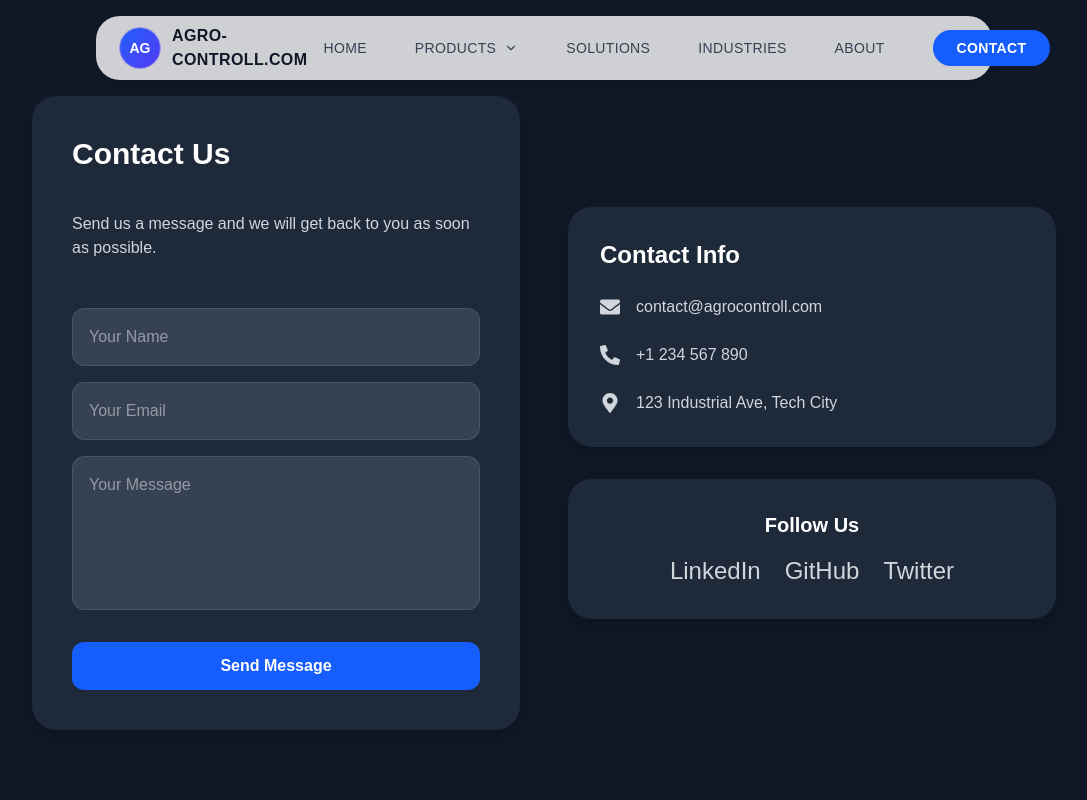
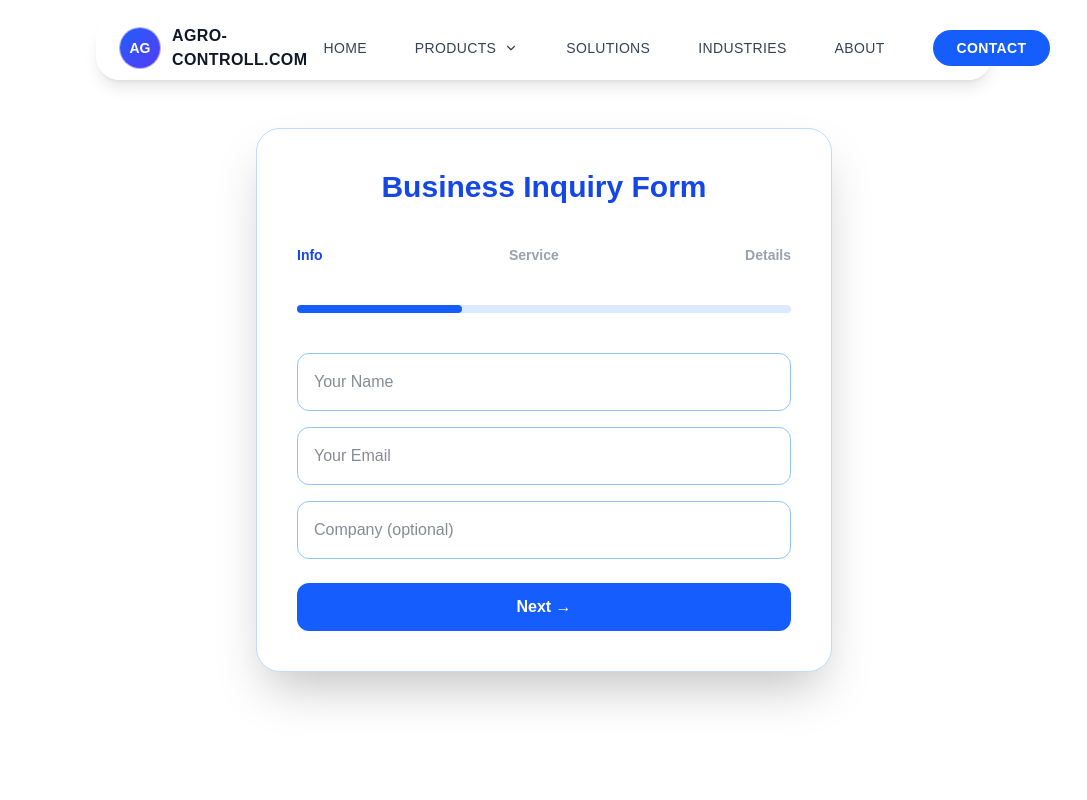
Before and after one commit to Bm8725/agrocontroll.com, a Next.js app: page /contact in a window 1280 px wide. Shown: the top 800 px of the page, without its empty margins (96-1183 px from the left). Built offline with nearby package versions, Linux system fonts and the light colour scheme.

Commit message:
Update chat add

```diff
--- a/src/app/contact/page.js
+++ b/src/app/contact/page.js
@@ -1,112 +1,221 @@
 "use client";
 
 import { useState } from "react";
-import { FaEnvelope, FaPhoneAlt, FaMapMarkerAlt } from "react-icons/fa";
+import { motion } from "framer-motion";
 
-export default function ContactPageDark() {
-  const [form, setForm] = useState({ name: "", email: "", message: "" });
-  const [submitted, setSubmitted] = useState(false);
+export default function BusinessContactForm() {
+  const [step, setStep] = useState(1);
+  const [form, setForm] = useState({
+    name: "",
+    email: "",
+    company: "",
+    service: "",
+    budget: "",
+    message: "",
+  });
+
+  const [status, setStatus] = useState({ type: "", msg: "" });
 
   const handleChange = (e) =>
     setForm({ ...form, [e.target.name]: e.target.value });
 
-  const handleSubmit = (e) => {
+  const next = () => setStep((prev) => prev + 1);
+  const prev = () => setStep((prev) => prev - 1);
+
+const handleSubmit = async (e) => {
   e.preventDefault();
-    setSubmitted(true);
-    console.log(form);
+  setSubmitting(true);
+  setStatus(null);
+
+  try {
+    const res = await fetch("https://api.doxer.ro/api_agrocontroll/request-contact.php", {
+      method: "POST",
+      headers: { "Content-Type": "application/json" },
+      body: JSON.stringify(form),
+    });
+
+    const data = await res.json();
+
+    if (res.ok && data.success) {
+      setStatus({ success: true, message: "Message sent successfully!" });
+      setForm({ name: "", email: "", message: "" });
+    } else {
+      setStatus({ success: false, message: data.message || "Server error. Try again." });
+    }
+  } catch (error) {
+    setStatus({ success: false, message: "Server unreachable. Try again later." });
+  }
+
+  setSubmitting(false);
 };
 
+
   return (
-    <section className="min-h-screen bg-gray-900 text-gray-100 flex items-center justify-center px-6 py-24">
-      <div className="max-w-5xl w-full grid md:grid-cols-2 gap-12">
-        {/* Contact Form */}
-        <div className="bg-gray-800 rounded-3xl shadow-xl p-10 flex flex-col gap-6">
-          <h2 className="text-3xl font-bold text-white mb-4">Contact Us</h2>
-          <p className="text-gray-300 mb-6">
-            Send us a message and we will get back to you as soon as possible.
+    <section className="min-h-screen bg-white text-slate-900 flex items-center justify-center px-6 py-24">
+
+      <div className="w-full max-w-xl bg-white border border-blue-200 rounded-3xl shadow-2xl p-10 space-y-10">
+
+        <h2 className="text-3xl font-extrabold text-blue-700 text-center">
+          Business Inquiry Form
+        </h2>
+
+        {/* STATUS MESSAGES */}
+        {status.type === "loading" && (
+          <p className="text-center text-blue-600 font-semibold">
+            Sending request...
           </p>
+        )}
 
-          {submitted ? (
-            <div className="text-center py-16">
-              <h3 className="text-2xl font-semibold text-green-400 mb-2">
-                Thank you!
-              </h3>
-              <p className="text-gray-300">
-                Your message has been sent successfully.
+        {status.type === "success" && (
+          <p className="text-center text-green-600 font-semibold bg-green-100 p-2 rounded-xl border border-green-300">
+            {status.msg}
           </p>
+        )}
+
+        {status.type === "error" && (
+          <p className="text-center text-red-600 font-semibold bg-red-100 p-2 rounded-xl border border-red-300">
+            {status.msg}
+          </p>
+        )}
+
+        {/* Progress UI */}
+        <div className="flex justify-between items-center text-sm font-semibold text-blue-700">
+          <span className={step >= 1 ? "text-blue-700" : "text-gray-400"}>Info</span>
+          <span className={step >= 2 ? "text-blue-700" : "text-gray-400"}>Service</span>
+          <span className={step >= 3 ? "text-blue-700" : "text-gray-400"}>Details</span>
         </div>
-          ) : (
-            <form onSubmit={handleSubmit} className="flex flex-col gap-4">
+
+        <div className="h-2 bg-blue-100 rounded-full">
+          <div
+            className={`h-2 bg-blue-600 rounded-full transition-all`}
+            style={{ width: `${(step / 3) * 100}%` }}
+          ></div>
+        </div>
+
+        {/* FORM */}
+        <form onSubmit={handleSubmit} className="space-y-8">
+
+          {/* Step 1 */}
+          {step === 1 && (
+            <motion.div initial={{ opacity: 0 }} animate={{ opacity: 1 }}>
               <input
-                type="text"
                 name="name"
+                required
                 placeholder="Your Name"
                 value={form.name}
                 onChange={handleChange}
-                required
-                className="p-4 rounded-xl bg-gray-700 border border-gray-600 focus:outline-none focus:ring-2 focus:ring-blue-500 transition"
+                className="w-full p-4 border border-blue-300 rounded-xl bg-white focus:ring-2 focus:ring-blue-600 outline-none"
               />
               <input
+                name="email"
                 type="email"
-                name="email"
+                required
                 placeholder="Your Email"
                 value={form.email}
                 onChange={handleChange}
+                className="w-full mt-4 p-4 border border-blue-300 rounded-xl bg-white focus:ring-2 focus:ring-blue-600 outline-none"
+              />
+              <input
+                name="company"
+                placeholder="Company (optional)"
+                value={form.company}
+                onChange={handleChange}
+                className="w-full mt-4 p-4 border border-blue-300 rounded-xl bg-white focus:ring-2 focus:ring-blue-600 outline-none"
+              />
+              <button
+                type="button"
+                onClick={next}
+                className="w-full mt-6 py-3 bg-blue-600 text-white rounded-xl font-semibold hover:bg-blue-700 transition"
+              >
+                Next →
+              </button>
+            </motion.div>
+          )}
+
+          {/* Step 2 */}
+          {step === 2 && (
+            <motion.div initial={{ opacity: 0 }} animate={{ opacity: 1 }}>
+              <select
+                name="service"
                 required
-                className="p-4 rounded-xl bg-gray-700 border border-gray-600 focus:outline-none focus:ring-2 focus:ring-blue-500 transition"
-              />
+                value={form.service}
+                onChange={handleChange}
+                className="w-full p-4 border border-blue-300 rounded-xl focus:ring-2 focus:ring-blue-600"
+              >
+                <option value="">Select service type…</option>
+                <option value="purchase">Purchase Modules (IT200/W200)</option>
+                <option value="outsourcing">Embedded Outsourcing</option>
+                <option value="automation">Industrial Automation</option>
+                <option value="custom">Custom Embedded Development</option>
+                <option value="consulting">Technical Consulting</option>
+                <option value="partnership">Collaboration / Partnership</option>
+              </select>
+
+              <select
+                name="budget"
+                value={form.budget}
+                onChange={handleChange}
+                className="w-full p-4 border border-blue-300 rounded-xl mt-4 focus:ring-2 focus:ring-blue-600"
+              >
+                <option value="">Budget (optional)</option>
+                <option value="5k">Under $5,000</option>
+                <option value="5-20k">$5,000 - $20,000</option>
+                <option value="20-50k">$20,000 - $50,000</option>
+                <option value="50k+">$50,000+</option>
+              </select>
+
+              <div className="flex justify-between mt-6">
+                <button
+                  onClick={prev}
+                  type="button"
+                  className="px-6 py-3 border border-blue-400 rounded-xl text-blue-700 font-semibold hover:bg-blue-50"
+                >
+                  ← Back
+                </button>
+                <button
+                  onClick={next}
+                  type="button"
+                  className="px-6 py-3 bg-blue-600 text-white rounded-xl font-semibold hover:bg-blue-700"
+                >
+                  Next →
+                </button>
+              </div>
+            </motion.div>
+          )}
+
+          {/* Step 3 */}
+          {step === 3 && (
+            <motion.div initial={{ opacity: 0 }} animate={{ opacity: 1 }}>
               <textarea
                 name="message"
-                rows={5}
-                placeholder="Your Message"
+                rows={6}
+                required
+                placeholder="Project description / requirements / questions…"
                 value={form.message}
                 onChange={handleChange}
-                required
-                className="p-4 rounded-xl bg-gray-700 border border-gray-600 focus:outline-none focus:ring-2 focus:ring-blue-500 transition resize-none"
+                className="w-full p-4 border border-blue-300 rounded-xl bg-white focus:ring-2 focus:ring-blue-600 outline-none resize-none"
               />
+
+              <div className="flex justify-between mt-6">
+                <button
+                  onClick={prev}
+                  type="button"
+                  className="px-6 py-3 border border-blue-400 rounded-xl text-blue-700 font-semibold hover:bg-blue-50"
+                >
+                  ← Back
+                </button>
                 <button
                   type="submit"
-                className="mt-4 px-6 py-3 bg-blue-600 rounded-xl text-white font-semibold hover:bg-blue-500 transition"
+                  className="px-6 py-3 bg-blue-600 text-white rounded-xl font-semibold hover:bg-blue-700"
                 >
-                Send Message
+                  Submit Inquiry
                 </button>
+              </div>
+            </motion.div>
+          )}
+
         </form>
-          )}
-        </div>
 
-        {/* Contact Info */}
-        <div className="flex flex-col justify-center gap-8">
-          <div className="bg-gray-800 rounded-3xl shadow-xl p-8 flex flex-col gap-6">
-            <h3 className="text-2xl font-semibold text-white">Contact Info</h3>
-            <div className="flex items-center gap-4 text-gray-300">
-              <FaEnvelope size={20} />
-              <span>contact@agrocontroll.com</span>
-            </div>
-            <div className="flex items-center gap-4 text-gray-300">
-              <FaPhoneAlt size={20} />
-              <span>+1 234 567 890</span>
-            </div>
-            <div className="flex items-center gap-4 text-gray-300">
-              <FaMapMarkerAlt size={20} />
-              <span>123 Industrial Ave, Tech City</span>
-            </div>
-          </div>
-
-          <div className="bg-gray-800 rounded-3xl shadow-xl p-8 text-center">
-            <h3 className="text-xl font-semibold text-white mb-4">Follow Us</h3>
-            <div className="flex justify-center gap-6 text-gray-300 text-2xl">
-              <a href="#" className="hover:text-blue-500 transition">
-                LinkedIn
-              </a>
-              <a href="#" className="hover:text-blue-500 transition">
-                GitHub
-              </a>
-              <a href="#" className="hover:text-blue-500 transition">
-                Twitter
-              </a>
-            </div>
-          </div>
-        </div>
       </div>
     </section>
   );
--- a/src/app/footer/footer.js
+++ b/src/app/footer/footer.js
@@ -5,18 +5,16 @@ import { FaLinkedin, FaTwitter, FaGithub } from "react-icons/fa";
 
 export default function Footer() {
   const links = [
-    { title: "Home", href: "#hero" },
-    { title: "Products", href: "#products" },
+    { title: "Home", href: "/" },
+    { title: "Products", href: "/" },
     { title: "Features", href: "#features" },
-    { title: "Industries", href: "#industries" },
-    { title: "About", href: "#about" },
-    { title: "Contact", href: "#contact" },
+    { title: "Industries", href: "/industries" },
+    { title: "About", href: "/about" },
+    { title: "Contact", href: "/contact" },
   ];
 
   const social = [
-    { icon: <FaLinkedin />, href: "https://linkedin.com" },
-    { icon: <FaTwitter />, href: "https://twitter.com" },
-    { icon: <FaGithub />, href: "https://github.com" },
+
   ];
 
   const services = [
@@ -94,9 +92,9 @@ export default function Footer() {
         {/* Contact */}
         <div>
           <h4 className="text-white font-semibold mb-4 text-lg">Contact</h4>
-          <p className="text-gray-400 text-sm">123 Industrial Park, Smart City</p>
-          <p className="text-gray-400 text-sm">Email: info@agrocontrol.com</p>
-          <p className="text-gray-400 text-sm">Phone: +01 234 567 890</p>
+          <p className="text-gray-400 text-sm">123 Industrial Park, Romania</p>
+
+          <p className="text-gray-400 text-sm">Phone: +49 234 567 890</p>
         </div>
       </div>
 
```
Also changed, not shown: src/app/page.js (+92 -3 lines), public/tank.jpg (added). Lines whose indentation alone changed are shown as unchanged.
